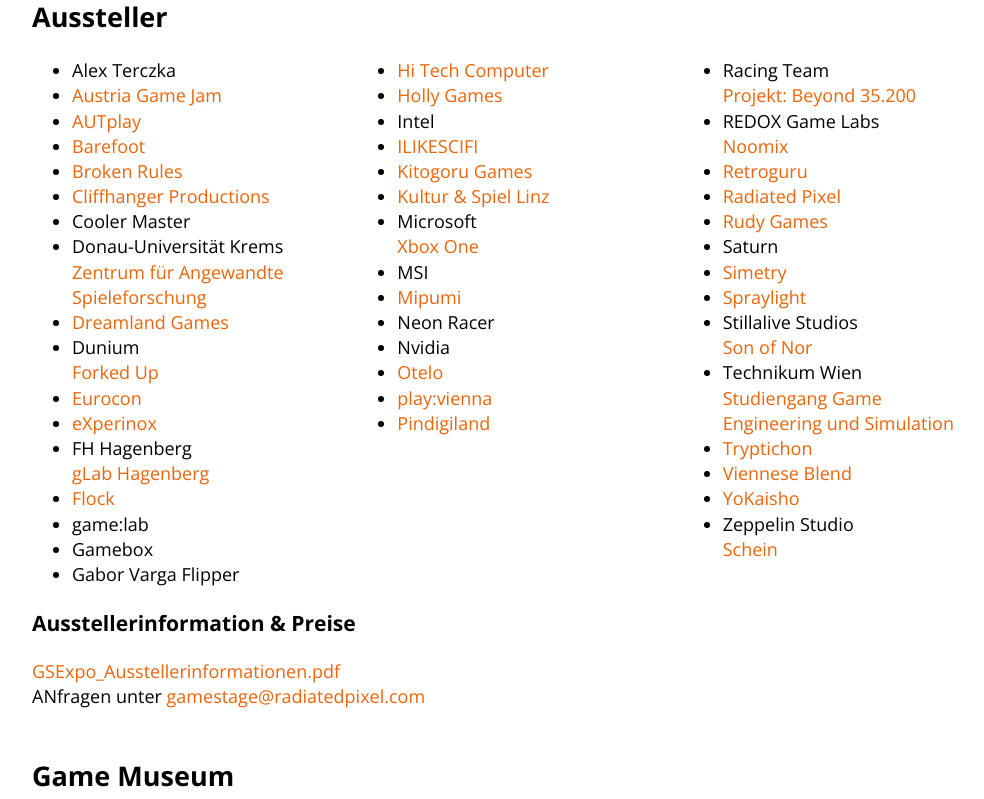
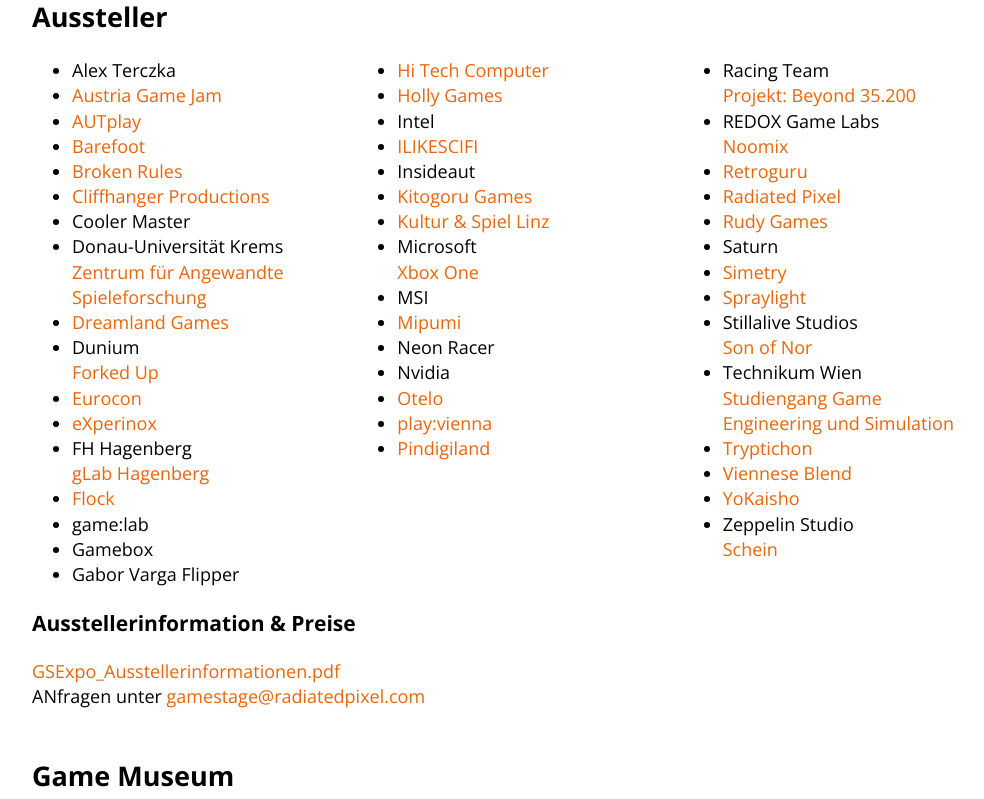
Before and after one commit to Lorti/gsexpo, a Jekyll site: the page built from index.html, in a window 1280 px wide and 900 px high, scrolled down 1945 px, cut to the strip 101-900 px from the top of the window. Shown: the whole strip, without its empty margins (132-1116 px from the left). Built offline with Jekyll 4.4.1, drawn with Linux system fonts in a browser that asks for light colours; nearby versions of some CDN libraries; Markdown is read by kramdown in place of the engine named in the settings.

Commit message:
Update exhibitors.markdown

```diff
--- a/_includes/exhibitors.markdown
+++ b/_includes/exhibitors.markdown
@@ -29,6 +29,7 @@
        <li><a href="http://www.holly-games.at">Holly Games</a></li>
        <li>Intel</li>
        <li><a href="http://www.ilikescifi.com/">ILIKESCIFI</a></li>
+       <li>Insideaut</li>
        <li><a href="http://www.kitogoru-games.jp/">Kitogoru Games</a></li>
        <li><a href="http://bastelspiele.jimdo.com/">Kultur & Spiel Linz</a></li>
        <li>Microsoft<br/><a href="http://xbox.com">Xbox One</a></li>
```
